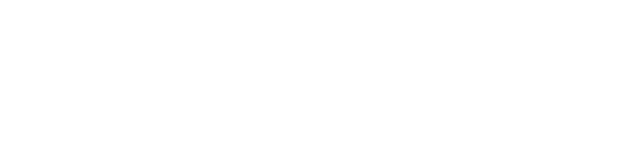
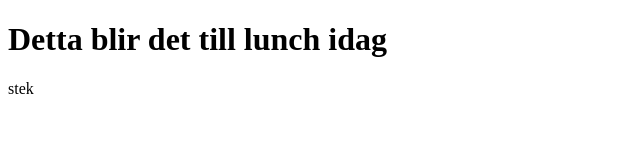
Before and after one commit to OlofssonJonas/Exercise-12-Luncrrestaurangen, a plain HTML site: page index.html in a window 1280 px wide. Shown: the whole page, without its empty margins (0-640 px from the left). Drawn offline with Linux system fonts and the light colour scheme.

Commit message:
Nu är det färdigt

```diff
--- a/index.html
+++ b/index.html
@@ -9,6 +9,9 @@
 </head>
 
 <body>
+<header>
+    <h1>Detta blir det till lunch idag</h1>
+</header>
 
 </body>
 </html>
--- a/lunch.js
+++ b/lunch.js
@@ -3,10 +3,10 @@ console.log("Hello World!");
 const date = new Date();
 const today = date.getDay()
 const body = document.querySelector("body");
-const ul = document.createElement("ul")
+const p = document.createElement("p")
 
 
-const food = ["stängt","stek", "fläsk m. löksås", "köttbullar", "ärtsoppa m. pannkakor", "tacos", "stängt", ];
+const food = ["stängt","stek", "fläsk m. löksås", "köttbullar", "ärtsoppa m. pannkakor", "tacos", "stängt"];
 
 
 
@@ -28,13 +28,16 @@ switch(today) {
         break;
         default:
             console.log("stängt")
+            console.log(food[2])
         }
-
-        //body.innerHTML = today
+        body.appendChild(p)
+        p.innerText = food[today]
 
 
 
 
-//SPLICE AND SLICE TAR BORT OBJEKT FRÅN EN ARRAY
+
+/*SPLICE AND SLICE TAR BORT OBJEKT FRÅN EN ARRAY
+Q&A 7/10*/
 
 //WINDOW.LOCATION*/
```
